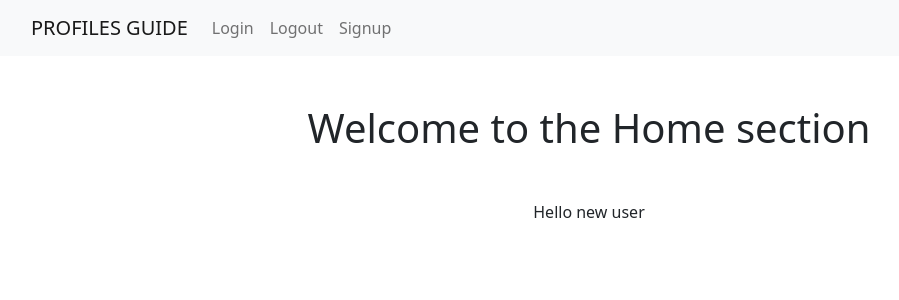
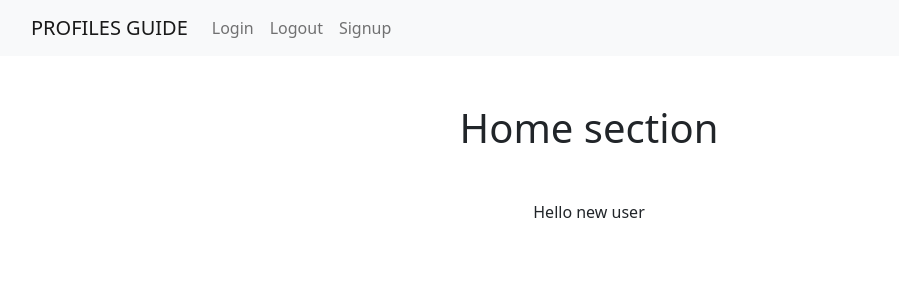
Before and after one commit to DizNicolasAmor/profilesguide, a React (Create React App) app in the folder frontend/: page / in a window 1280 px wide. Shown: the top 300 px of the page, without its empty margins (51-950 px from the left). Built offline with nearby package versions, Linux system fonts and the light colour scheme.

Commit message:
MASTER: frontend. create CustomSection component and make some refactor

```diff
--- a/frontend/src/components/App.tsx
+++ b/frontend/src/components/App.tsx
@@ -1,6 +1,6 @@
 import React, { useEffect, FC } from "react";
 import { BrowserRouter as Router, Switch, Route } from "react-router-dom";
-import Home from "./Home";
+import Home from "./home";
 import Login from "./login";
 import Logout from "./Logout";
 import NavbarComponent from "./Navbar";
--- a/frontend/src/components/Home.tsx
+++ /dev/null
@@ -1,29 +0,0 @@
-import React, { FC } from "react";
-import { connect } from "react-redux";
-import { IState } from "../store";
-import { IUser } from "../store";
-
-export interface IHome {
-  user: IUser | undefined;
-}
-
-const Home: FC<IHome> = ({ user }) => {
-  const idOfHomeTitle = "idOfHomeTitle";
-
-  return (
-    <section aria-labelledby={idOfHomeTitle}>
-      <h1 className="text-center my-5" id={idOfHomeTitle}>
-        Welcome to the Home section
-      </h1>
-      <p className="text-center my-5">Hello {user?.email || "new user"}</p>
-    </section>
-  );
-};
-
-const mapState = (state: IState) => ({
-  isLoading: state.isLoading,
-});
-
-const connector = connect(mapState);
-
-export default connector(Home);
--- /dev/null
+++ b/frontend/src/components/common/customSection/index.tsx
@@ -0,0 +1,17 @@
+import React, { FC } from "react";
+
+export interface IHome {
+  title: string;
+  titleId: string;
+}
+
+const CustomSection: FC<IHome> = ({ title, titleId, children }) => (
+  <section aria-labelledby={titleId}>
+    <h1 className="text-center my-5" id={titleId}>
+      {title}
+    </h1>
+    {children}
+  </section>
+);
+
+export default CustomSection;
--- /dev/null
+++ b/frontend/src/components/home/index.tsx
@@ -0,0 +1,23 @@
+import React, { FC } from "react";
+import { connect } from "react-redux";
+import { IState } from "../../store";
+import { IUser } from "../../store";
+import CustomSection from "../common/customSection";
+
+export interface IHome {
+  user: IUser | undefined;
+}
+
+const Home: FC<IHome> = ({ user }) => (
+  <CustomSection title="Home section" titleId="idOfHomeTitle">
+    <p className="text-center my-5">Hello {user?.email || "new user"}</p>
+  </CustomSection>
+);
+
+const mapState = (state: IState) => ({
+  user: state.user,
+});
+
+const connector = connect(mapState);
+
+export default connector(Home);
--- a/frontend/src/components/login/index.tsx
+++ b/frontend/src/components/login/index.tsx
@@ -1,5 +1,6 @@
 import React, { useState, FC } from "react";
 import { Formik } from "formik";
+import CustomSection from "../common/customSection";
 import LoginForm from "./components/LoginForm";
 import {
   initialValues,
@@ -11,7 +12,8 @@ const Login: FC = () => {
   const [messageFromServer, setMessageFromServer] = useState("");
 
   return (
-    <div>
+    <CustomSection title="Login Form" titleId="loginFormTitleId">
+      <div className="text-center">
         <Formik
           initialValues={initialValues}
           validationSchema={validationSchema}
@@ -27,6 +29,7 @@ const Login: FC = () => {
           )}
         />
       </div>
+    </CustomSection>
   );
 };
 
```
Lines whose indentation alone changed are shown as unchanged.
